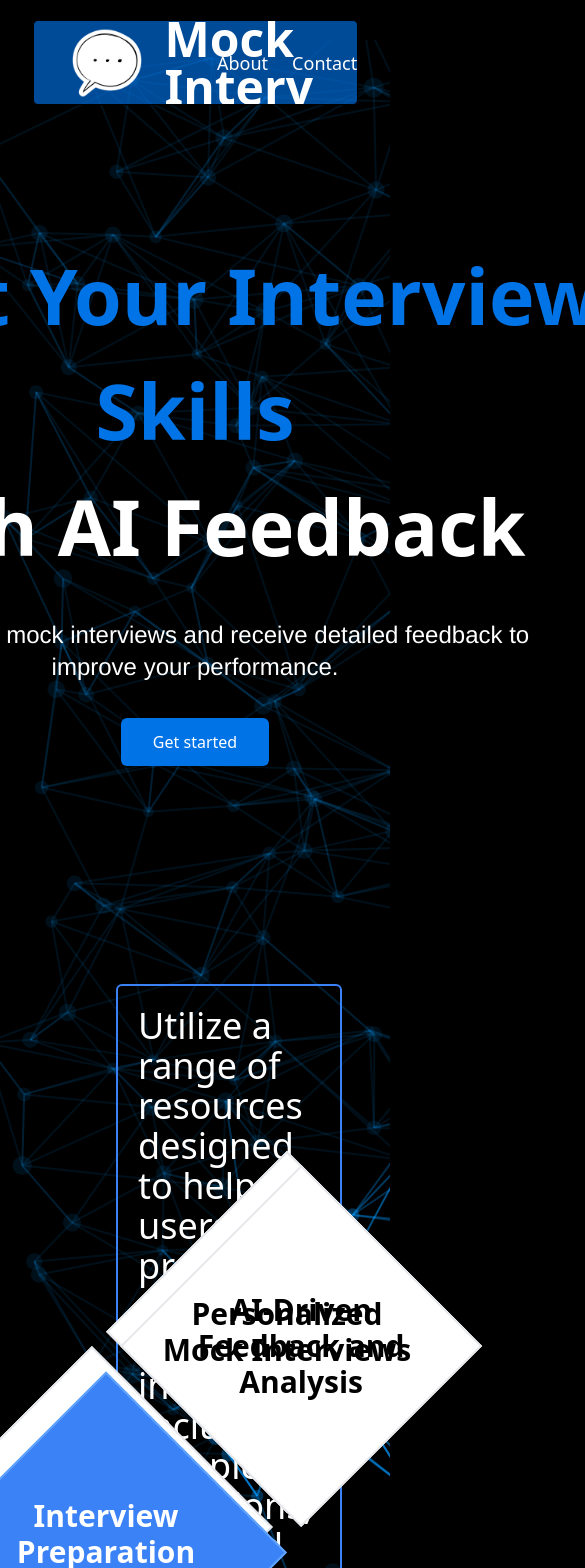
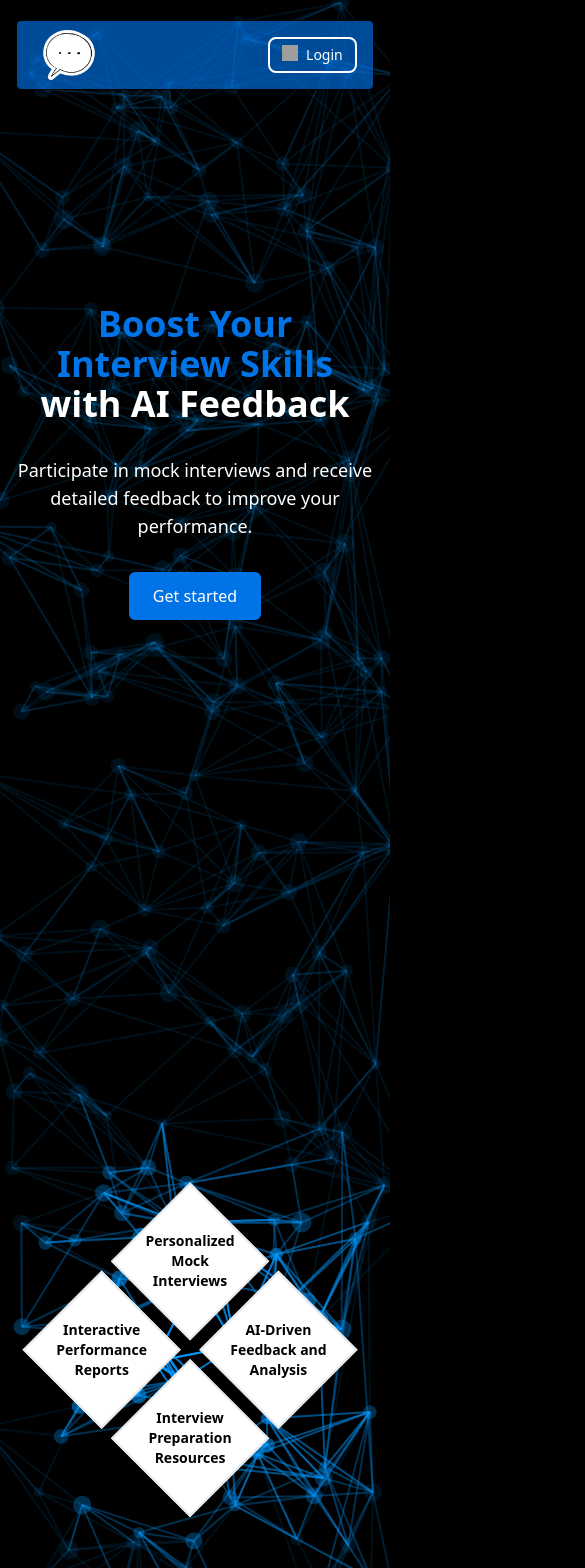
Before and after one commit to prajeesh-chavan/mockinterviewplatfrom, a React (Vite) app: page / in a window 390 px wide. Shown: the top 1568 px of the page, 585 px wide, since content can reach past the window. Built offline with nearby package versions, Linux system fonts and the light colour scheme; grey boxes are pictures that could not be loaded.

Commit message:
added responsiveness

```diff
--- a/src/App.jsx
+++ b/src/App.jsx
@@ -3,27 +3,26 @@ import Interview from "./Pages/Interview";
 import Home from "./Pages/Home";
 import BgAnim from "./Components/BgAnim";
 import Services from "./Pages/Services";
-import  Toaster  from "./Components/ui/toaster";
+import Toaster from "./Components/ui/toaster";
 import Navbar from "./Components/Navbar";
 import Footer from "./Components/Footer";
 import { ExtractedText, FileUpload } from "./Pages/Resume";
-
+import SpeechToText from "./Components/SpeechtoText";
 
 const App = () => {
   return (
     <>
-        <Navbar />
+      <Toaster />
       <BgAnim />
-      <Toaster />
-      <div className="flex flex-col h-full w-full justify-center items-center pt-5">
+      <div className="flex flex-col min-h-screen w-full justify-center items-center pt-5">
+      <Navbar />
         <Home />
+        <Services />
+        <Interview />
+        <SpeechToText />
+      </div>
 
-        <Services />
-         <Interview />
-
-
-      </div>
-        {/* <Footer /> */}
+      {/* <Footer /> */}
     </>
   );
 };
--- a/src/Components/DiamondBox.jsx
+++ b/src/Components/DiamondBox.jsx
@@ -1,9 +1,8 @@
 import React, { useState } from "react";
 
 function DiamondBox() {
-  const [activeBox, setActiveBox] = useState(1);
+  const [activeBox, setActiveBox] = useState(null);
 
-  // Define different translate values for each box
   const translateValues = [
     { x: "-translate-x-2", y: "-translate-y-2" },
     { x: "translate-x-2", y: "-translate-y-2" },
@@ -12,26 +11,10 @@ function DiamondBox() {
   ];
 
   const services = [
-    {
-      id: 1,
-      title: "Personalized Mock Interviews",
-      desc: "Conduct mock interviews tailored to various job roles and industries. Users can select specific roles or customize scenarios to match their career goals.",
-    },
-    {
-      id: 2,
-      title: "AI-Driven Feedback and Analysis",
-      desc: "Receive comprehensive feedback on interview performance through advanced AI analysis. The system evaluates responses and behavior to provide actionable insights.",
-    },
-    {
-      id: 3,
-      title: "Interactive Performance Reports",
-      desc: "Access detailed performance reports that summarize interview strengths and areas for improvement. Reports include visual graphs and actionable recommendations.",
-    },
-    {
-      id: 4,
-      title: "Interview Preparation Resources",
-      desc: "Utilize a range of resources designed to help users prepare effectively for interviews. Includes sample questions, tips, and industry-specific advice.",
-    },
+    { id: 1, title: "Personalized Mock Interviews", desc: "Conduct mock interviews tailored to various job roles and industries. Users can select specific roles or customize scenarios to match their career goals." },
+    { id: 2, title: "AI-Driven Feedback and Analysis", desc: "Receive comprehensive feedback on interview performance through advanced AI analysis. The system evaluates responses and behavior to provide actionable insights." },
+    { id: 3, title: "Interactive Performance Reports", desc: "Access detailed performance reports that summarize interview strengths and areas for improvement. Reports include visual graphs and actionable recommendations." },
+    { id: 4, title: "Interview Preparation Resources", desc: "Utilize a range of resources designed to help users prepare effectively for interviews. Includes sample questions, tips, and industry-specific advice." },
   ];
 
   const handleMouseEnter = (index) => {
@@ -40,20 +23,21 @@ function DiamondBox() {
 
   return (
     <>
-      <div className="flex items-center justify-center h-[800px] w-[800px] text-center">
-        <div className="grid grid-cols-2 grid-rows-2 items-center gap-5 rotate-45">
+      <div className="flex flex-col lg:flex-row justify-evenly gap-24 lg:gap-64 pt-24">
+        <div className="flex items-center justify-center text-center">
+          <div className="grid grid-cols-2 grid-rows-2 items-center rotate-45 lg:h-[600px] lg:w-[600px] md:h-[300px] md:w-[300px] h-[250px] w-[250px]">
             {["green", "red", "blue", "yellow"].map((color, index) => (
               <div
                 key={index}
-              className={`w-64 h-64 flex items-center justify-center border-2 box-border transition-transform duration-300 ${
+                className={`lg:size-64 md:size-32 size-28 flex items-center justify-center border-2 box-border transition-transform duration-300 ${
                   activeBox === index
                     ? `${translateValues[index].x} ${translateValues[index].y} bg-blue-500 text-white border-blue-400`
                     : `hover:${translateValues[index].x} hover:${translateValues[index].y} bg-white text-black`
                 }`}
                 onMouseEnter={() => handleMouseEnter(index)}
               >
-              <div className="-rotate-45 text-3xl font-bold">
-                {services[index].title}
+                <div className="-rotate-45 md:text-lg lg:text-3xl text-sm font-bold">
+                  {services[index]?.title || "No Title"}
                 </div>
               </div>
             ))}
@@ -61,10 +45,11 @@ function DiamondBox() {
         </div>
 
         {activeBox !== null && (
-        <div className="h-auto p-5 max-w-2xl border-blue-500 justify-center transition-all border-2  rounded-md text-4xl text-pretty text-left">
-          <p>{services[activeBox].desc}</p>
+          <div className="flex self-center h-max p-2 lg:max-w-lg md:max-w-md max-w-xs border-blue-500 justify-center transition-all border-4 rounded-md lg:text-xl md:text-lg text-sm text-ellipsis">
+            <p>{services[activeBox]?.desc || "No Description"}</p>
           </div>
         )}
+      </div>
     </>
   );
 }
--- a/src/Components/LargeHeader.css
+++ b/src/Components/LargeHeader.css
@@ -35,5 +35,6 @@ h1, p {
 @media only screen and (max-width: 768px) {
   .demo-1 .main-title {
     font-size: 3em; /* Smaller font size on smaller screens */
+    margin-top: 10vh; /* Adjust margin as needed for smaller screens */
   }
 }
--- a/src/Components/Navbar.jsx
+++ b/src/Components/Navbar.jsx
@@ -3,29 +3,29 @@ import logo from "../assets/logos/logo.png";
 
 function Navbar() {
   return (
-    <div className="flex justify-center m-5">
-      <div className="flex w-5/6 h-[85px] items-center justify-between px-[25px] bg-[#0073e6a8] rounded-[5px] overflow-hidden border border-solid border-black fixed z-50">
-        <div className="flex items-center gap-2.5">
-          <img className="w-[96px]" alt="Element" src={logo} />
-          <div className="flex items-center h-[72px] font-family['Jomhuria-Regular',Helvetica] font-bold text-white text-5xl">
+    <div className="flex justify-center">
+      <div className="flex w-11/12 lg:w-5/6 h-[70px] lg:h-[85px] items-center justify-between px-4 sm:px-[25px] bg-[#0073e6a8] rounded-[5px] overflow-hidden border border-solid border-black fixed z-50">
+        <div className="flex items-center gap-2">
+          <img className="w-[72px] sm:w-[96px]" alt="Element" src={logo} />
+          <div className="hidden sm:flex items-center h-[48px] sm:h-[72px] font-family['Jomhuria-Regular',Helvetica] font-bold text-white text-4xl lg:text-5xl">
             Mock Interv
           </div>
         </div>
-        <div className="flex items-center justify-center gap-[43px]">
-          <div className="flex gap-6">
-            <a href="#about" className="font-family['Kumbh_Sans-Regular',Helvetica] font-normal text-white text-lg hover:border-b-2">About</a>
-            <a href="#contact" className="font-family['Kumbh_Sans-Regular',Helvetica] font-normal text-white text-lg hover:border-b-2">Contact</a>
-            <a href="#report" className="font-family['Kumbh_Sans-Regular',Helvetica] font-normal text-white text-lg hover:border-b-2">Report</a>
+        <div className="flex items-center justify-center gap-2 sm:gap-[43px]">
+          <div className="hidden lg:flex gap-4 sm:gap-6">
+            <a href="#about" className="font-family['Kumbh_Sans-Regular',Helvetica] font-normal text-white text-base sm:text-lg hover:border-b-2">About</a>
+            <a href="#contact" className="font-family['Kumbh_Sans-Regular',Helvetica] font-normal text-white text-base sm:text-lg hover:border-b-2">Contact</a>
+            <a href="#report" className="font-family['Kumbh_Sans-Regular',Helvetica] font-normal text-white text-base sm:text-lg hover:border-b-2">Report</a>
           </div>
 
-          <button className="px-4 py-2 border-2 font-medium flex gap-2 text-white border-white rounded-lg hover:border-slate-800 hover:text-slate-900 hover:shadow transition duration-150">
+          <button className="px-3 sm:px-4 py-1.5 sm:py-2 border-2 font-medium flex gap-2 text-white border-white rounded-lg hover:border-slate-800 hover:text-slate-900 hover:shadow transition duration-150">
             <img
-              className="w-6 h-6"
+              className="w-4 sm:w-6 h-4 sm:h-6"
               src="https://www.svgrepo.com/show/475656/google-color.svg"
               loading="lazy"
               alt="google logo"
             />
-            <span>Login with Google</span>
+            <span className="text-sm sm:text-base">Login</span>
           </button>
         </div>
       </div>
--- /dev/null
+++ b/src/Components/SpeechtoText.jsx
@@ -0,0 +1,40 @@
+import React, { useState } from 'react';
+
+const SpeechToText = () => {
+  const [selectedFile, setSelectedFile] = useState(null);
+  const [transcription, setTranscription] = useState('');
+
+  const handleFileChange = (event) => {
+    setSelectedFile(event.target.files[0]);
+  };
+
+  const handleUpload = async () => {
+    const formData = new FormData();
+    formData.append('file', selectedFile);
+
+    try {
+      const response = await fetch('http://127.0.0.1:5000/transcribe', {
+        method: 'POST',
+        body: formData,
+      });
+
+      const data = await response.json();
+      setTranscription(data.transcription);
+    } catch (error) {
+      console.error('Error:', error);
+    }
+  };
+
+  return (
+    <div className="container ">
+      <h1 className="text-2xl mb-4">DeepSpeech Speech-to-Text</h1>
+      <input type="file" onChange={handleFileChange} />
+      <button onClick={handleUpload} className="bg-blue-500 hover:bg-blue-700 text-white font-bold py-2 px-4 rounded">
+        Upload and Transcribe
+      </button>
+      {transcription && <p className="mt-4 text-xl text-center">Transcription: {transcription}</p>}
+    </div>
+  );
+};
+
+export default SpeechToText;
--- a/src/Pages/Home.jsx
+++ b/src/Pages/Home.jsx
@@ -4,24 +4,24 @@ import Navbar from "../Components/Navbar";
 const Home = () => {
   return (
     <>
-      <div className="flex flex-col w-full h-screen items-center justify-center gap-[50px] mt-5">
-        <div className="flex flex-col w-[1200px] h-fit items-center justify-center gap-[35px]">
-          <div className="w-[1000px] text-center">
-            <p className="font-[Roboto_Condensed-Bold,Helvetica] font-bold text-[#0073e6] text-[77px]">
+      <div className="flex flex-col w-full h-screen items-center justify-center gap-8 sm:gap-12 mt-5">
+        <div className="flex flex-col w-full max-w-[1200px] h-fit items-center justify-center gap-8 sm:gap-12 px-4">
+          <div className="w-full max-w-[1000px] text-center">
+            <p className="font-[Roboto_Condensed-Bold,Helvetica] font-bold text-[#0073e6] text-4xl sm:text-5xl lg:text-6xl xl:text-[77px]">
               Boost Your Interview Skills
             </p>
-            <p className="font-[Roboto_Condensed-Bold,Helvetica] font-bold text-white text-[77px]">
+            <p className="font-[Roboto_Condensed-Bold,Helvetica] font-bold text-white text-4xl sm:text-5xl lg:text-6xl xl:text-[77px]">
               with AI Feedback
             </p>
           </div>
-          <p className="w-[720px] [font-family:'Nunito-Regular',Helvetica] font-normal text-white text-2xl text-center">
+          <p className="w-full max-w-[720px] font-normal text-white text-lg sm:text-xl lg:text-2xl text-center">
             Participate in mock interviews and receive detailed feedback to
             improve your performance.
           </p>
 
           <div className="rounded-md shadow">
             <a
-              className="w-full flex items-center justify-center px-8 py-3 text-base font-medium rounded-md text-white bg-[#0073e6] hover:bg-[#1e5da6] hover:text-white focus:ring ring-offset-2 ring-[#0073e6] focus:outline-none transition duration-150 ease-in-out md:py-4 md:text-2xl md:px-10"
+              className="w-full flex items-center justify-center px-6 py-3 text-base font-medium rounded-md text-white bg-[#0073e6] hover:bg-[#1e5da6] hover:text-white focus:ring ring-offset-2 ring-[#0073e6] focus:outline-none transition duration-150 ease-in-out sm:px-8 sm:py-4 sm:text-lg md:text-xl lg:text-2xl"
               href="#"
             >
               Get started
--- a/src/Pages/Services.jsx
+++ b/src/Pages/Services.jsx
@@ -1,15 +1,14 @@
 import React from "react";
 import DiamondBox from "../Components/DiamondBox";
 
-
 export default function Services() {
-
   return (
     <>
-      <div id="report" className="flex items-center h-screen w-full p-24 justify-around">
-        <DiamondBox/>
-
-
+      <div
+        id="report"
+        className="flex items-center h-screen w-full justify-center"
+      >
+        <DiamondBox />
       </div>
     </>
   );
```
Also changed, not shown: 2 other files (tests, documents, lock files or other folders). Lines whose indentation alone changed are shown as unchanged.
